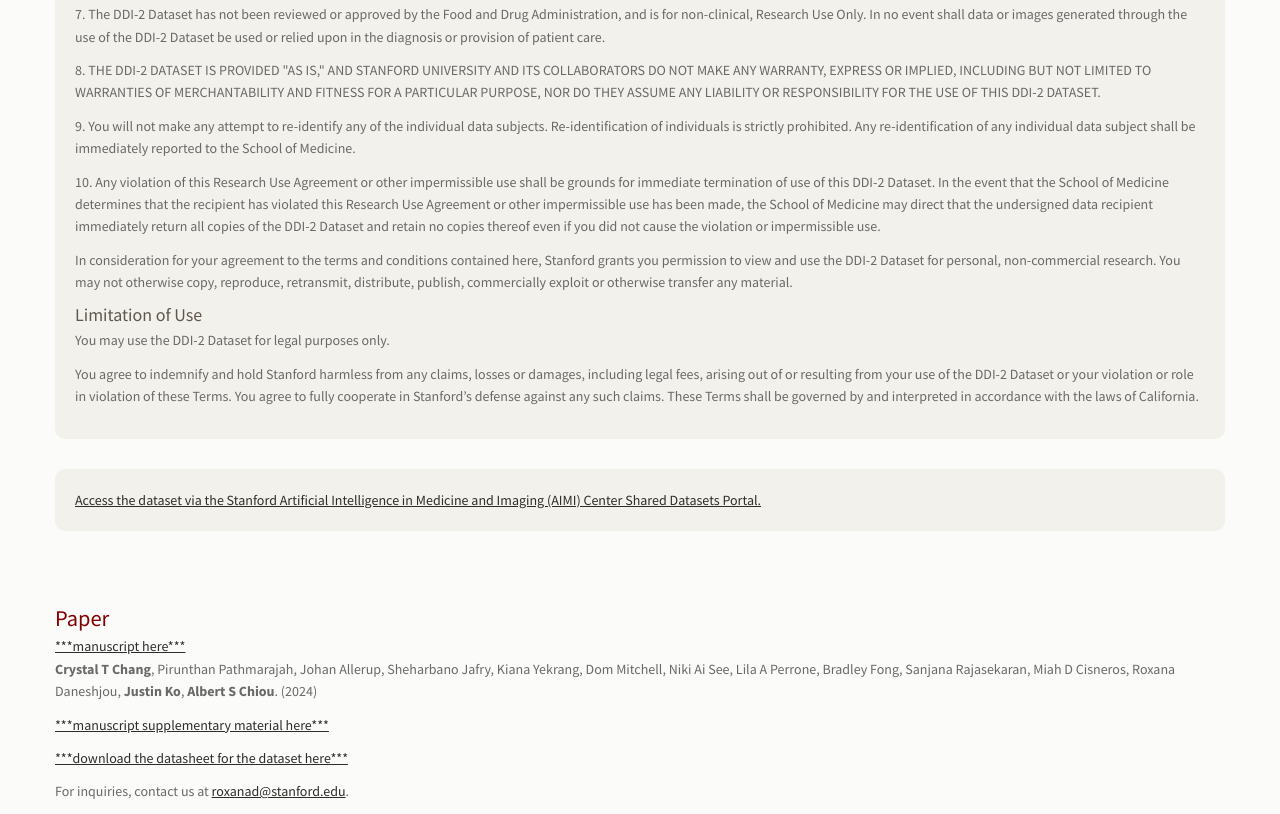
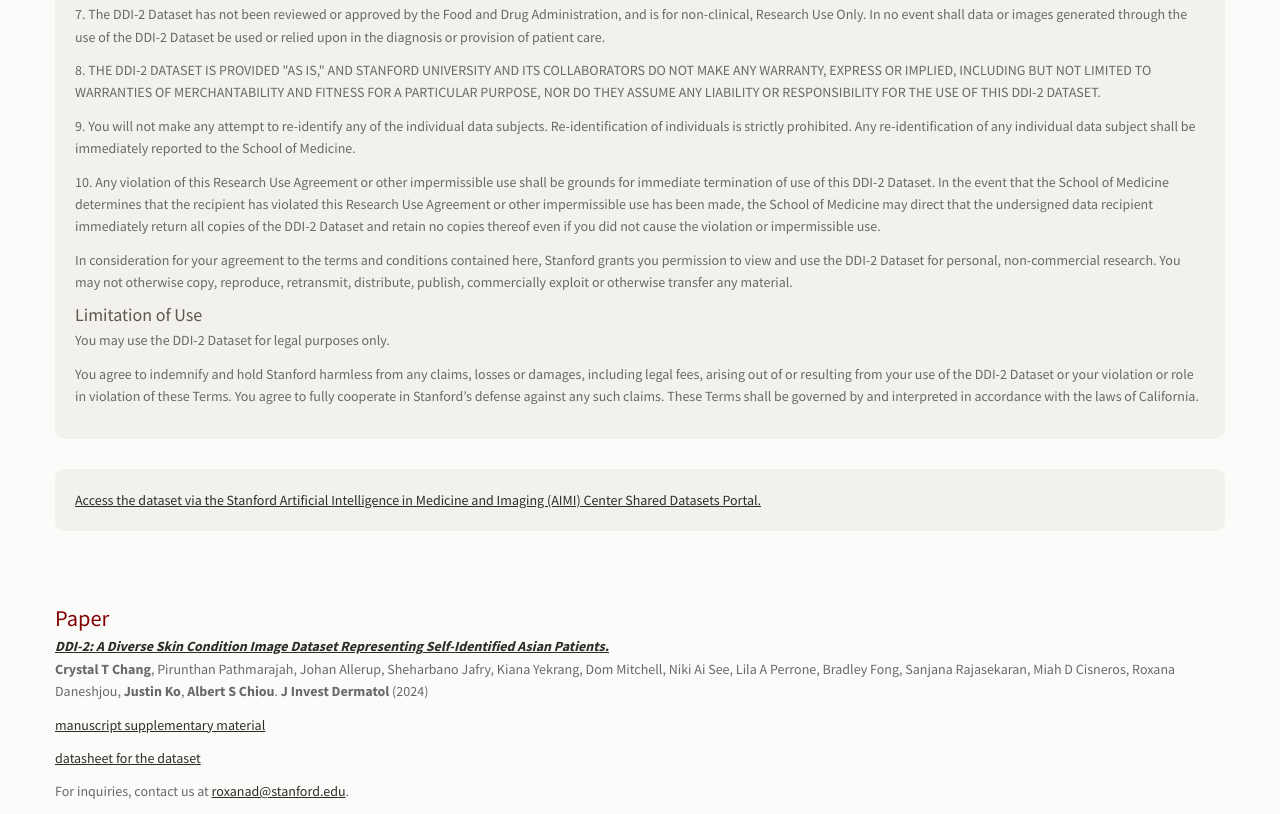
Before and after one commit to DaneshjouLab/ddi2-dataset, a plain HTML site: page index.html in a window 1280 px wide. Shown: the part 1775-2589 px from the top of the page. Drawn offline with nearby package versions, Linux system fonts and the light colour scheme; files that its build step writes are made by us from their sources; a script that the page names is missing.

Commit message:
Update index with article links.html

```diff
--- a/index.html
+++ b/index.html
@@ -95,7 +95,7 @@
     <br>
     <p><h2 id="dataset">Dataset</h2>
     <p> DDI-2 comprises a retrospective convenience sample of 665 photos (mostly lesions [74.7%] rather than rashes [23.3%]) corresponding to 169 unique diagnoses from 550 patients who were seen at an academic medical center dermatology department from 2012-2022, and contains granular annotation of Fitzpatrick skin type, anatomical site, histopathologically-confirmed diagnoses, and annotation of artifacts associated with routine clinical workflows such as the presence of surgical markings or ruler. Each field was manually confirmed by a senior dermatology fellow with four years of dermatology training and a board-certified dermatologist with seven years of experience following board certification. Further details can be found in our paper. </p><br>
-    <p>Further description of the dataset is available in our <a href="https://docs.google.com/document/d/1R0tjRpfl9r3q8XLdHndIqId9JiPbwe1EI9c1H_WXxqg/edit?usp=sharing">datasheet</a>.</p>
+    <p>Further description of the dataset is available in our <a href="https://www.jidonline.org/article/S0022-202X(24)02868-9/fulltext#app-1-sec-3">datasheet</a>.</p>
     <br>
     <h2 id="access">Accessing Dataset</h2>
     <br>
@@ -125,9 +125,9 @@
     <br>
     <br>
       <h2 id="paper">Paper</h2>
-      <p><a href="https://docs.google.com/document/d/1afPOck28g_0LmpvvBrX4zVZsVNMv6KCslFD4PC-RzKs/edit?usp=sharing">***manuscript here***</a><br><b>Crystal T Chang</b>, Pirunthan Pathmarajah, Johan Allerup, Sheharbano Jafry, Kiana Yekrang, Dom Mitchell, Niki Ai See, Lila A Perrone, Bradley Fong, Sanjana Rajasekaran, Miah D Cisneros, Roxana Daneshjou, <b>Justin Ko</b>, <b>Albert S Chiou</b>. (2024) </p>
-      <p><a href="https://docs.google.com/document/d/1NnEoJBwJhjcVABs5XNWIqkBG9O-Eu5g0xC_RTDO_tRc/edit?usp=sharing">***manuscript supplementary material here***</a><br>
-      <p><a href="https://docs.google.com/document/d/1R0tjRpfl9r3q8XLdHndIqId9JiPbwe1EI9c1H_WXxqg/edit?usp=sharing">***download the datasheet for the dataset here***</a></p>
+      <p><a href="https://doi.org/10.1016/j.jid.2024.09.018"><b><em>DDI-2: A Diverse Skin Condition Image Dataset Representing Self-Identified Asian Patients.</em></b></a><br><b>Crystal T Chang</b>, Pirunthan Pathmarajah, Johan Allerup, Sheharbano Jafry, Kiana Yekrang, Dom Mitchell, Niki Ai See, Lila A Perrone, Bradley Fong, Sanjana Rajasekaran, Miah D Cisneros, Roxana Daneshjou, <b>Justin Ko</b>, <b>Albert S Chiou</b>. <b>J Invest Dermatol</b> (2024) </p>
+      <p><a href="https://www.jidonline.org/article/S0022-202X(24)02868-9/fulltext#app-1">manuscript supplementary material</a><br>
+      <p><a href="https://www.jidonline.org/article/S0022-202X(24)02868-9/fulltext#app-1-sec-3">datasheet for the dataset</a></p>
       <p>For inquiries, contact us at <a href="mailto:%20roxanad@stanford.edu">roxanad@stanford.edu</a>.</p>
 
   </div>
```
